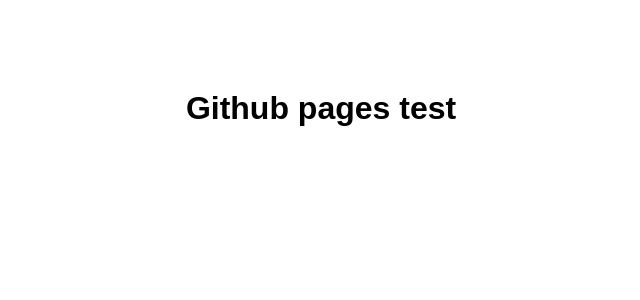
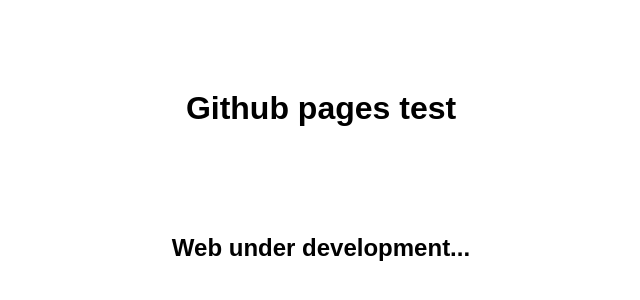
Before and after one commit to josippr/-josippr.github.io, a plain HTML site: page index.html in a window 1280 px wide. Shown: the part 110-410 px from the top of the page, without its empty margins (319-959 px from the left). Drawn offline with Linux system fonts and the light colour scheme.

Commit message:
Update index.html

```diff
--- a/index.html
+++ b/index.html
@@ -9,7 +9,8 @@
 </head>
 
 <body>
-    <h1 style="margin-top: 200px; font-family: Arial, Helvetica, sans-serif; text-align: center;">Github pages test</h1>
+    <h1 style="margin-top: 200px; font-family: Arial, Helvetica, sans-serif; text-align: center;">Github pages test</h1><br><br>
+    <h2 style="margin-top: 50px; font-family: Arial, Helvetica, sans-serif; text-align: center;">Web under development...</h2>
 </body>
 
 </html>
```
